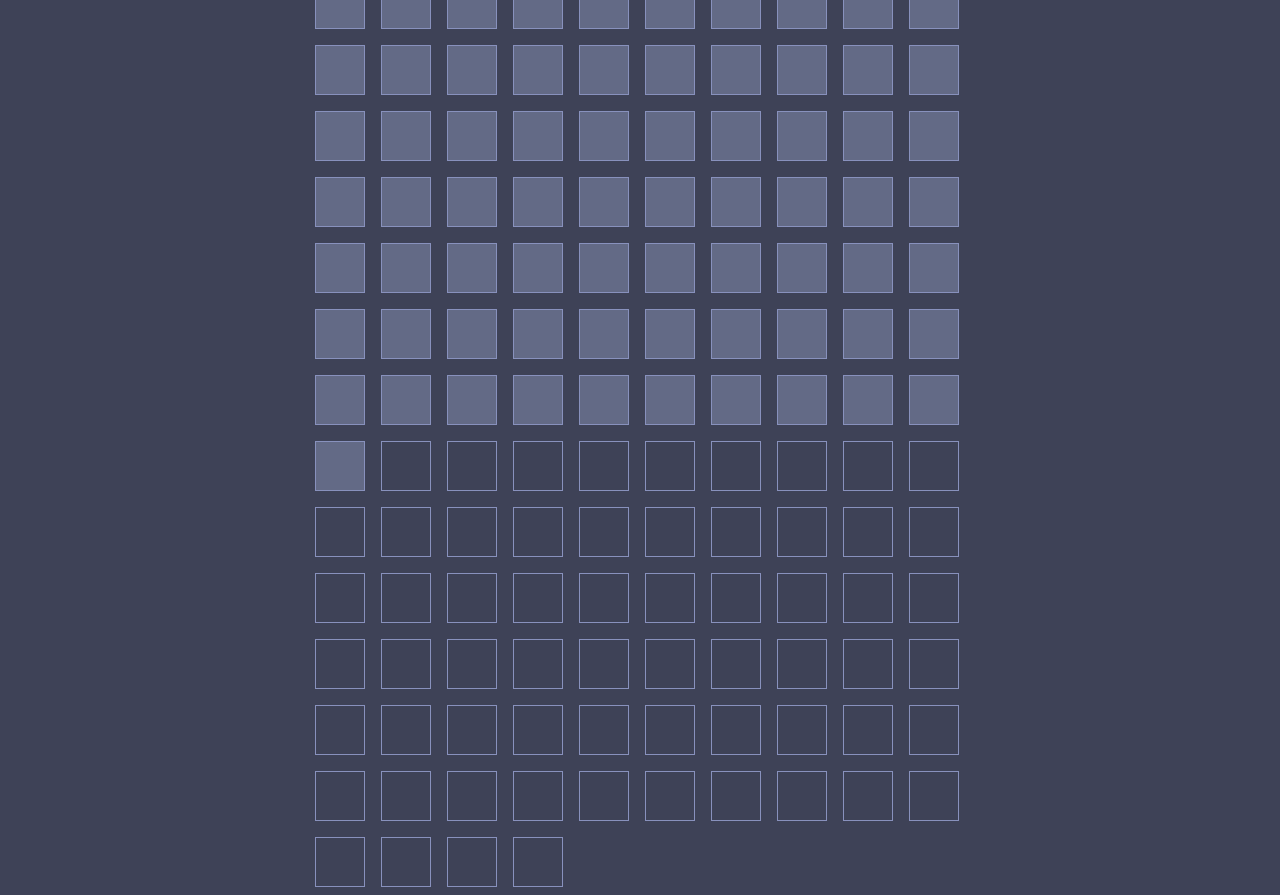
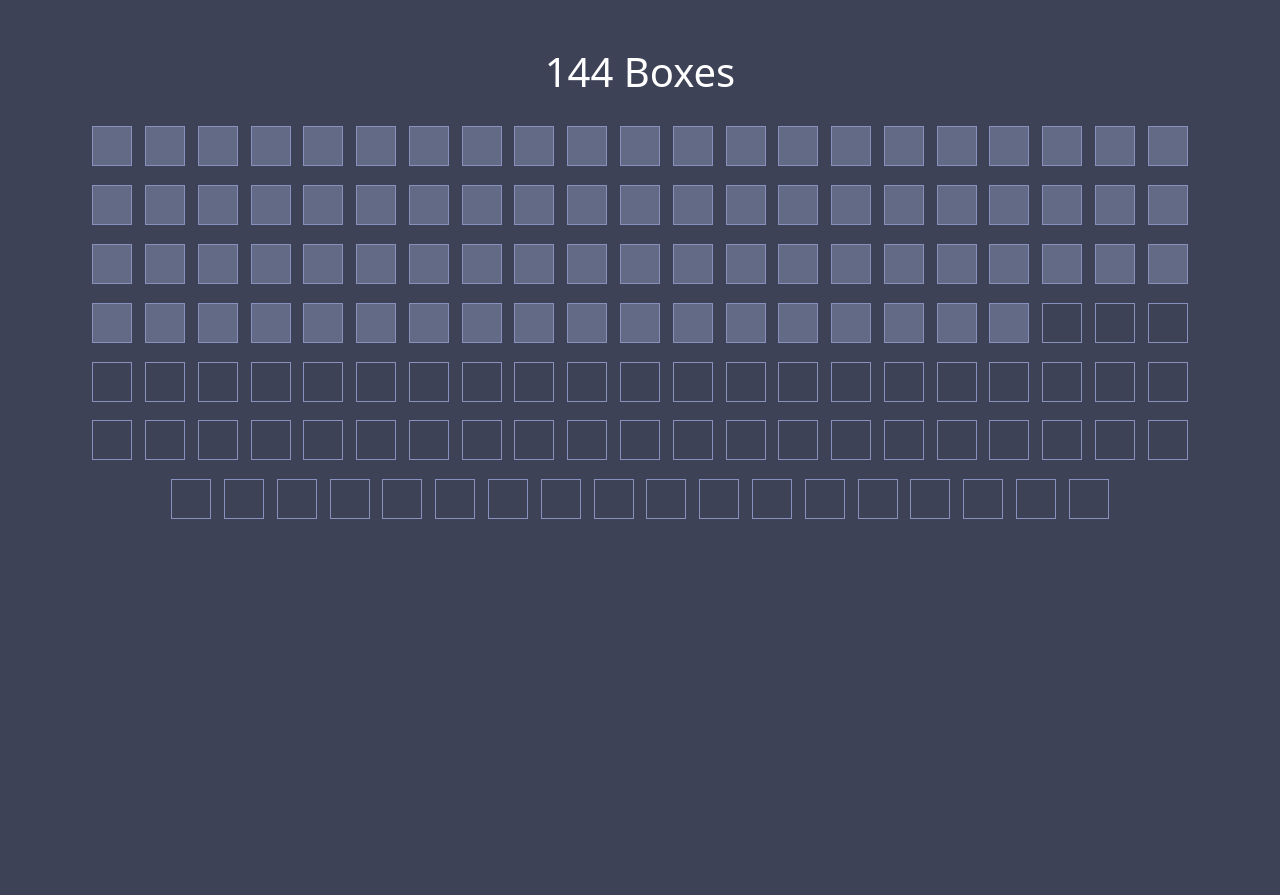
Before and after one commit to carmelo-granvillano/144Boxes, a plain HTML site: page index.html in a window 1280 px wide. After the commit the page ends 800 px from the top, so only its background shows below. Drawn offline with nearby package versions, Linux system fonts and the light colour scheme.

Commit message:
edit: position

```diff
--- a/css/style.css
+++ b/css/style.css
@@ -1,28 +1,18 @@
-* {
-    margin: 0;
-    padding: 0;
-    box-sizing: border-box;
-}
-
 body {
+    text-align: center;
     background-color: #3E4257;
-}
-
-.container {
-    width: 100vw;
-    height: 100vh;
-    display: flex;
-    justify-content: center;
-    align-items: center;
-    width: 690px;
+    margin: 0 auto;
 }
 
 .box {
-    width: 50px;
-    height: 50px;
+    display: inline-block;
+
+    width: 2.5rem;
+    height: 2.5rem;
+
     border: 1px solid #8891BD;
-    float: left;
-    margin: 8px;
+    margin: .4rem;
+    padding: .3rem;
 }
 
 .selected {
--- a/index.html
+++ b/index.html
@@ -10,7 +10,15 @@
 </head>
 <body>
     <div class="container">
-        <div class="row">
+        <div class="row mt-5">
+            <div class="col">
+                <div>
+                    <h1 class="text-center h1 text-white">144 Boxes</h1>
+                </div>
+            </div>
+        </div>
+
+        <div class="row mt-3">
             <div class="col" id="boxes"></div>
         </div>
     </div>
```
